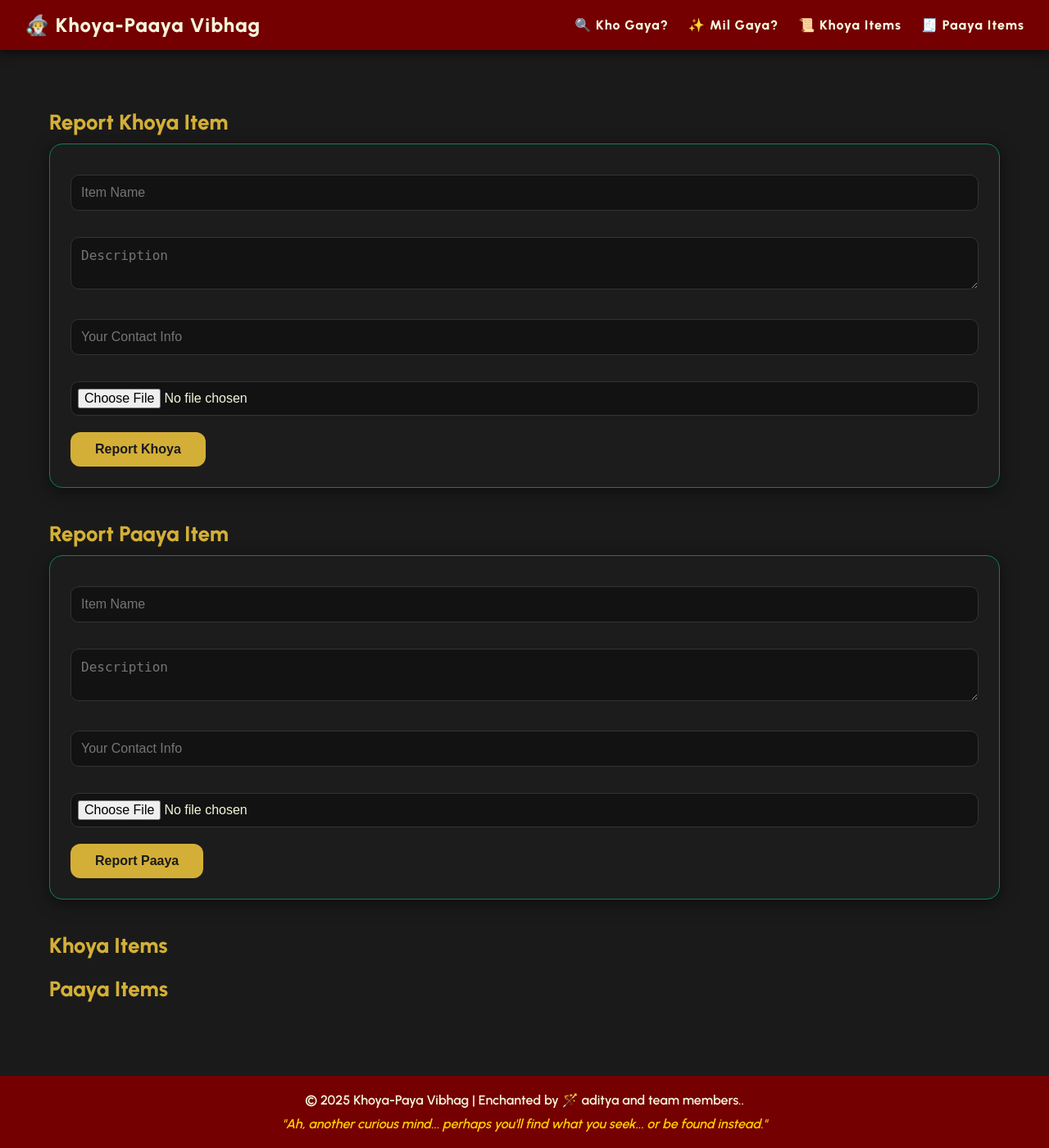
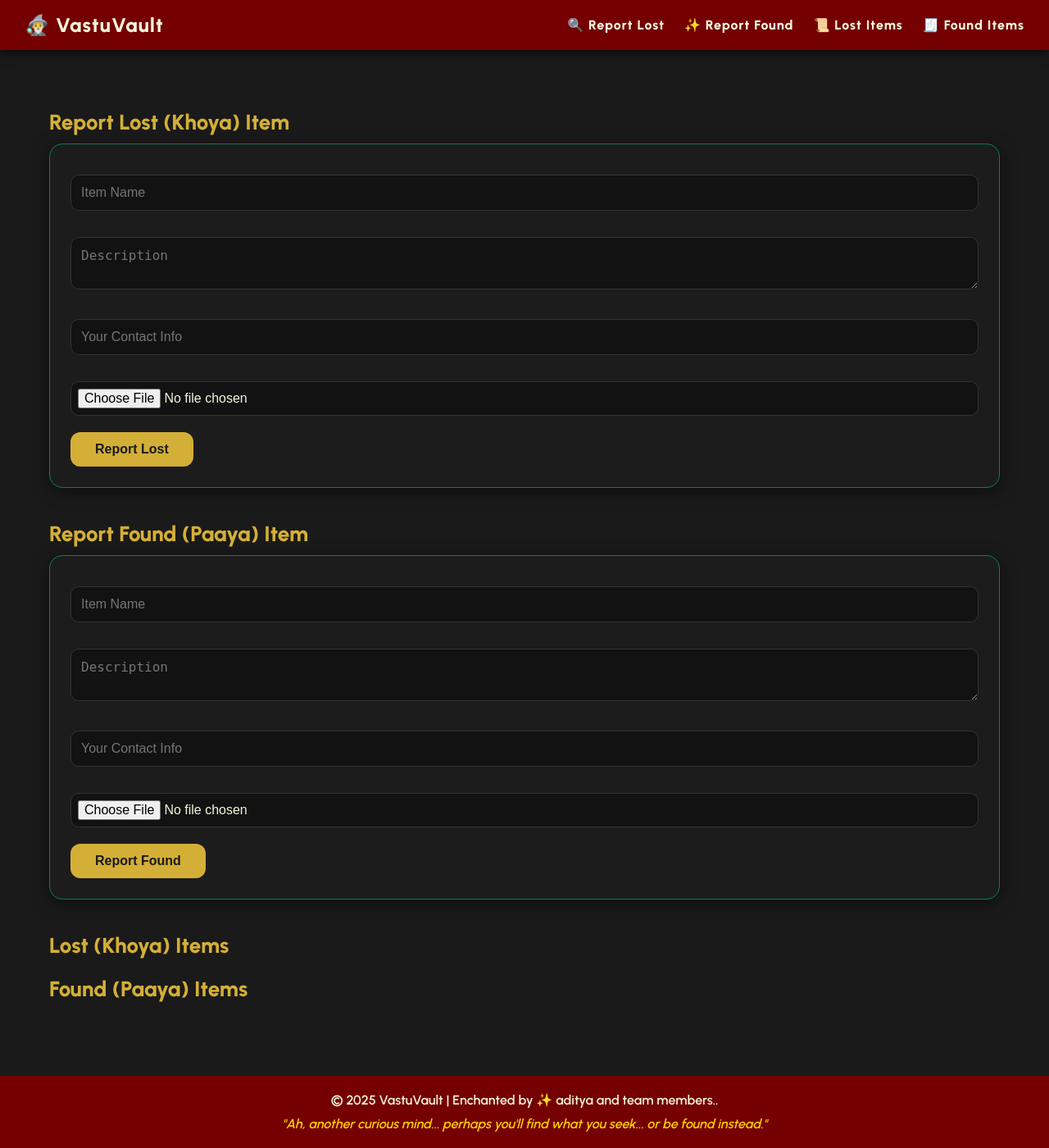
Before and after one commit to agneya-na/cp-project, a Flask app: page / in a window 1280 px wide. Shown: the whole page at 82% size. Run offline with Flask 3, Linux system fonts and the light colour scheme.

Commit message:
Update index.html

```diff
--- a/templates/index.html
+++ b/templates/index.html
@@ -2,7 +2,8 @@
 <html lang="en">
 <head>
   <meta charset="UTF-8">
-  <title>Khoya-Paaya Vibhag</title>
+  <title>VastuVault</title>
+  <link rel="icon" type="image/png" href="static/logo.png">
   <meta name="viewport" content="width=device-width, initial-scale=1.0">
 
   <!-- Fonts -->
@@ -17,15 +18,15 @@
       font-family: 'Urbanist', sans-serif;
       margin: 0;
       padding: 0;
-      background-color: #1A1A1A; /* Forbidden Forest Black */
-      color: #F5F5DC; /* Old Parchment White */
+      background-color: #1A1A1A;
+      color: #F5F5DC;
     }
 
     .navbar {
       display: flex;
       justify-content: space-between;
       align-items: center;
-      background-color: #740001; /* Gryffindor Maroon */
+      background-color: #740001;
       color: #F5F5DC;
       padding: 16px 30px;
       box-shadow: 0 4px 12px rgba(0, 0, 0, 0.6);
@@ -56,8 +57,8 @@
     }
 
     .nav-links li a:hover {
-      color: #1D3557; /* Ravenclaw Blue */
-      text-shadow: 0 0 5px #D4AF37; /* gold glow */
+      color: #1D3557;
+      text-shadow: 0 0 5px #D4AF37;
     }
 
     .container {
@@ -67,18 +68,18 @@
     }
 
     h2 {
-      color: #D4AF37; /* Enchanted Gold */
+      color: #D4AF37;
       font-weight: 700;
       font-size: 26px;
       margin-bottom: 10px;
     }
 
     form {
-      background-color: #1C1C1C; /* Castle Dungeon Gray */
+      background-color: #1C1C1C;
       padding: 25px;
       border-radius: 16px;
       margin-bottom: 40px;
-      border: 1px solid #0E7C61; /* Slytherin Emerald */
+      border: 1px solid #0E7C61;
       box-shadow: 0 4px 20px rgba(0, 0, 0, 0.5);
     }
 
@@ -110,7 +111,7 @@
     }
 
     button:hover {
-      background-color: #FFCC00; /* Hufflepuff Yellow */
+      background-color: #FFCC00;
       color: #121212;
     }
 
@@ -175,39 +176,39 @@
 
 <!-- Navbar -->
 <nav class="navbar">
-  <div class="logo">🧙‍♂️ Khoya-Paaya Vibhag</div>
+  <div class="logo">🧙‍♂ VastuVault</div>
   <ul class="nav-links">
-    <li><a href="#khoya-form">🔍 Kho Gaya?</a></li>
-    <li><a href="#paaya-form">✨ Mil Gaya?</a></li>
-    <li><a href="#khoya-list">📜 Khoya Items</a></li>
-    <li><a href="#paaya-list">🧾 Paaya Items</a></li>
+    <li><a href="#khoya-form">🔍 Report Lost</a></li>
+    <li><a href="#paaya-form">✨ Report Found</a></li>
+    <li><a href="#khoya-list">📜 Lost Items</a></li>
+    <li><a href="#paaya-list">🧾 Found Items</a></li>
   </ul>
 </nav>
 
 <div class="container">
-  <h2 id="khoya-form">Report Khoya Item</h2>
+  <h2 id="khoya-form">Report Lost (Khoya) Item</h2>
   <form method="POST" action="/report_khoya" enctype="multipart/form-data">
     <input type="text" name="name" placeholder="Item Name" required>
     <textarea name="description" placeholder="Description" required></textarea>
     <input type="text" name="contact" placeholder="Your Contact Info" required>
     <input type="file" name="image" accept="image/*">
-    <button type="submit">Report Khoya</button>
+    <button type="submit">Report Lost </button>
   </form>
 
-  <h2 id="paaya-form">Report Paaya Item</h2>
+  <h2 id="paaya-form">Report Found (Paaya) Item</h2>
   <form method="POST" action="/report_paaya" enctype="multipart/form-data">
     <input type="text" name="name" placeholder="Item Name" required>
     <textarea name="description" placeholder="Description" required></textarea>
     <input type="text" name="contact" placeholder="Your Contact Info" required>
     <input type="file" name="image" accept="image/*">
-    <button type="submit">Report Paaya</button>
+    <button type="submit">Report Found </button>
   </form>
 
-  <h2 id="khoya-list">Khoya Items</h2>
+  <h2 id="khoya-list">Lost (Khoya) Items</h2>
   {% for item in khoya_items %}
   <div class="item-box">
     {% if item.image_filename %}
-    <img class="item-image" src="{{ url_for('static', filename='uploads/' ~ item.image_filename) }}" alt="Khoya item image">
+    <img class="item-image" src="{{ url_for('static', filename='uploads/' ~ item.image_filename) }}" alt="Lost item image">
     {% endif %}
     <strong>{{ item.name }}</strong>
     <p>{{ item.description }}</p>
@@ -215,11 +216,11 @@
   </div>
   {% endfor %}
 
-  <h2 id="paaya-list">Paaya Items</h2>
+  <h2 id="paaya-list">Found (Paaya) Items</h2>
   {% for item in paaya_items %}
   <div class="item-box">
     {% if item.image_filename %}
-    <img class="item-image" src="{{ url_for('static', filename='uploads/' ~ item.image_filename) }}" alt="Paaya item image">
+    <img class="item-image" src="{{ url_for('static', filename='uploads/' ~ item.image_filename) }}" alt="Found item image">
     {% endif %}
     <strong>{{ item.name }}</strong>
     <p>{{ item.description }}</p>
@@ -229,7 +230,7 @@
 </div>
 
 <footer>
-  &copy; 2025 Khoya-Paya Vibhag | Enchanted by 🪄 aditya and team members..
+  &copy; 2025 VastuVault | Enchanted by ✨ aditya and team members..
   <div class="sorting-hat">"Ah, another curious mind... perhaps you'll find what you seek... or be found instead."</div>
 </footer>
 
```
